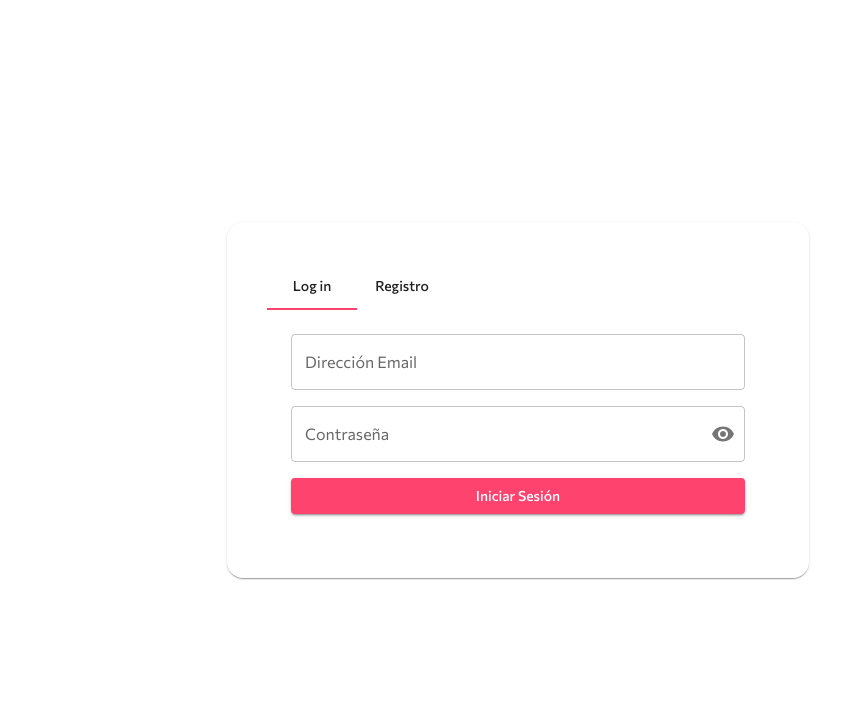
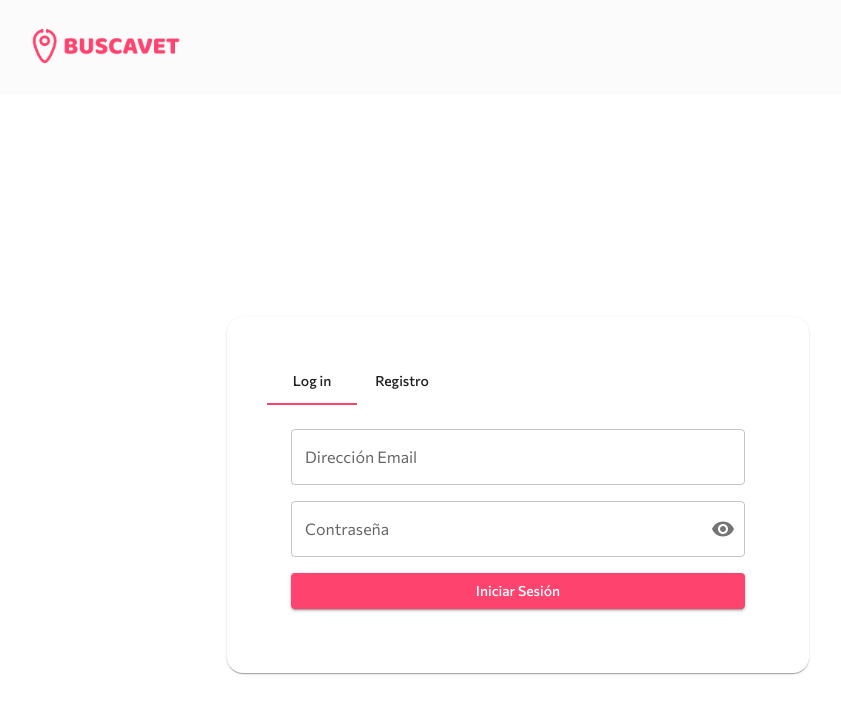
Before and after one commit to Perrosky14/P15-BUSCAVET, a React (Create React App) app in the folder frontend/: page /login in a window 1280 px wide. Shown: the top 714 px of the page, without its empty margins (122-963 px from the left). Built offline with nearby package versions, Linux system fonts and the light colour scheme.

Commit message:
[Frontend] ADD: navbar a vistas

```diff
--- a/frontend/package.json
+++ b/frontend/package.json
@@ -11,7 +11,7 @@
     "@mui/lab": "^5.0.0-alpha.170",
     "@mui/material": "^5.15.18",
     "@mui/styled-engine-sc": "^6.0.0-alpha.18",
-    "@mui/x-date-pickers": "^5.0.0",
+    "@mui/x-date-pickers": "^5.0.20",
     "@testing-library/jest-dom": "^5.17.0",
     "@testing-library/react": "^13.4.0",
     "@testing-library/user-event": "^13.5.0",
--- a/frontend/src/components/RegisterComponent.jsx
+++ b/frontend/src/components/RegisterComponent.jsx
@@ -12,6 +12,7 @@ import FormControlLabel from "@mui/material/FormControlLabel";
 import Radio from "@mui/material/Radio";
 import IconButton from "@mui/material/IconButton";
 import CloseIcon from '@mui/icons-material/Close';
+import NavbarComponent from "./NavbarComponent";
 
 const styles = {
     container: {
@@ -123,6 +124,7 @@ export default function RegisterComponent() {
 
     return (
     <>
+        <NavbarComponent/>
         <ThemeProvider theme={theme}>
             <div style={styles.container}>
                 <Card sx = {styles.card}>
--- a/frontend/src/components/RegisterTutorComponent.jsx
+++ b/frontend/src/components/RegisterTutorComponent.jsx
@@ -17,6 +17,7 @@ import FormControl from "@mui/material/FormControl";
 import RadioGroup from "@mui/material/RadioGroup";
 import FormControlLabel from "@mui/material/FormControlLabel";
 import Radio from "@mui/material/Radio";
+import NavbarComponent from "./NavbarComponent";
 
 const styles = {
     container: {
@@ -316,6 +317,7 @@ export default function RegisterTutorComponent() {
 
     return (
     <>
+        <NavbarComponent/>
         <ThemeProvider theme={theme}>
             <div style={styles.container}>
                 <Card sx = {styles.card}>
--- a/frontend/src/components/UserSessionComponent.jsx
+++ b/frontend/src/components/UserSessionComponent.jsx
@@ -22,6 +22,7 @@ import Link from "@mui/material/Link";
 import PropTypes from 'prop-types';
 import theme from "./styles/themeComponent";
 import { ThemeProvider } from "@mui/material/styles";
+import NavbarComponent from "./NavbarComponent";
 
 const styles = {
     container: {
@@ -116,6 +117,7 @@ export default function UserSessionComponent() {
 
     return (
         <>
+            <NavbarComponent/>
             <ThemeProvider theme={theme}>
                 <div style={styles.container}>
                     <Card sx ={styles.card}>
```
Also changed, not shown: 1 other file (tests, documents, lock files or other folders).
